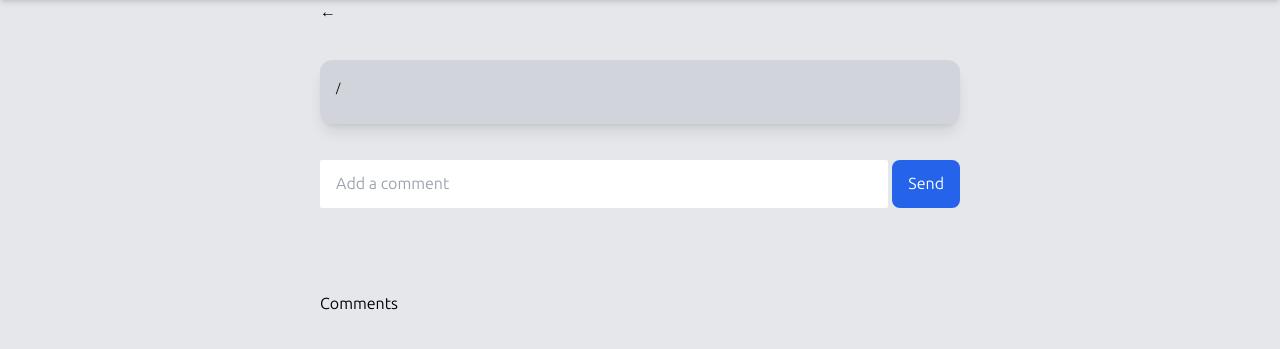
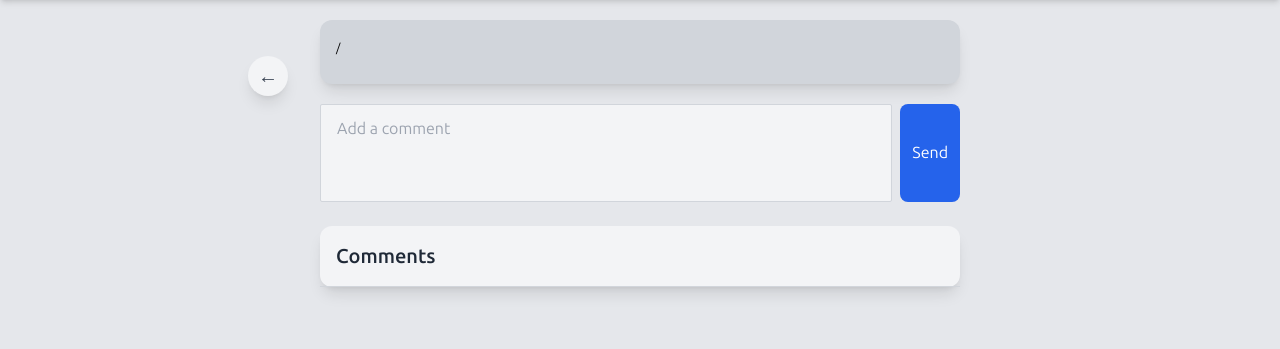
Before and after one commit to Kurama73/Blog_php_S3, a PHP site: page /article.php in a window 1280 px wide. Shown: the part 88-437 px from the top of the page. Run offline with PHP 8.4, Linux system fonts and the light colour scheme; a user stored in the database is signed in; data comes from the database, SQL or seed files in the repository; data that the repository does not hold is empty.

Commit message:
css + fix

```diff
--- a/src/article.php
+++ b/src/article.php
@@ -52,21 +52,20 @@ if (!empty($_POST["comment"])) {
 
 
 <!DOCTYPE html>
-<html lang="">
+<html lang="en">
 <head>
     <title><?php echo htmlspecialchars($article['titre']); ?></title>
 </head>
 <body>
-<main class="max-w-2xl m-auto px-4">
-    <!-- Bouton de retour -->
-    <a href="home.php" class="return-button">
-        <div class="circle">
-            <span class="arrow">&larr;</span>
-        </div>
+<main class="max-w-2xl m-auto px-4 relative">
+
+    <!-- Return Button -->
+    <a href="home.php" class="absolute left-0 top-0 mt-9 -ml-14 flex items-center justify-center w-10 h-10 bg-gray-100 text-gray-700 rounded-full shadow-lg hover:bg-gray-200 hover:scale-105 transition-transform duration-200">
+        <span class="text-xl">&larr;</span>
     </a>
 
     <!-- Article -->
-    <div class="rounded-xl shadow-lg w-full max-w-2xl m-auto px-4 py-5 my-9 bg-gray-300">
+    <div class="rounded-xl shadow-lg w-full max-w-2xl m-auto px-4 py-5 my-5 bg-gray-300">
         <div class="text-xs mb-2">
             <p><?php echo htmlspecialchars($article[0]['pseudo']); ?>
                 / <?php echo htmlspecialchars($article[0]['date_formatee']); ?></p>
@@ -78,48 +77,38 @@ if (!empty($_POST["comment"])) {
     <div>
         <!-- Ajout commentaire -->
         <div>
-            <form method="POST" class="flex">
-
-                    <textarea name="comment" maxlength="280" rows="1" placeholder="Add a comment"
-                              class="w-full resize-none px-4 py-3 rounded-sm"></textarea>
-
-                <input type="submit" value="Send" class="bg-blue-600 rounded-lg ml-1 px-4 text-white">
+            <form method="POST" class="flex space-x-2">
+                <textarea name="comment" maxlength="280" rows="3" placeholder="Add a comment"
+                          class="w-full resize-none px-4 py-3 rounded-sm bg-gray-100 border border-gray-300 focus:outline-none focus:border-blue-400"></textarea>
+                <button type="submit" class="bg-blue-600 text-white rounded-lg px-3 py-1 hover:bg-blue-700">Send</button>
             </form>
         </div>
 
-        <hr class="my-10 border-2">
+        <hr class="border-2">
 
         <!-- Liste des commentaires -->
-        <div>
-            <h3>Comments</h3>
-            <?php foreach ($comments as $comment): ?>
-                <div>
+        <div class="w-full bg-gray-100 rounded-xl shadow-lg mt-5">
+            <h3 class="text-xl font-semibold text-gray-800 p-4 border-b border-gray-300">Comments</h3>
 
-                    <p class="text-xs mb-2"><?php echo htmlspecialchars($comment['pseudo']); ?>
-                        / <?php echo htmlspecialchars($comment['date']); ?></p>
+            <?php foreach ($comments as $index => $comment): ?>
+                <div class="p-4 <?php echo ($index < count($comments) - 1) ? 'border-b border-gray-300' : ''; ?>">
+                    <p class="text-sm text-gray-500 mb-1">
+                        <?php echo htmlspecialchars($comment['pseudo']); ?> / <?php echo htmlspecialchars($comment['date']); ?>
+                    </p>
+                    <p class="text-gray-700 mb-2"><?php echo nl2br(htmlspecialchars($comment['contenu'])); ?></p>
 
-                    <p><?php echo nl2br(htmlspecialchars($comment['contenu'])); ?></p>
-
-                    <?php
-                    if (strtolower($comment['pseudo']) == strtolower($_SESSION["pseudo"])): ?>
-
-                        <form method="post">
-
-                            <input type="hidden" name="id_commentaire"
-                                   value="<?php echo $comment['id_commentaire']; ?>">
-                            <button type="submit" name="delete-article"><img src="./images/icons/gi_delete.svg"
-                                                                             alt="delete-icon"></button>
-
+                    <?php if (strtolower($comment['pseudo']) == strtolower($_SESSION["pseudo"])): ?>
+                        <form method="post" class="flex items-center mt-2">
+                            <input type="hidden" name="id_commentaire" value="<?php echo $comment['id_commentaire']; ?>">
+                            <button type="submit" name="delete-article" class="text-red-500 hover:text-red-700 flex items-center">
+                                <img src="./images/icons/gi_delete.svg" alt="delete-icon" class="w-4 h-4 mr-1">Delete
+                            </button>
                         </form>
-
                     <?php endif; ?>
-
                 </div>
             <?php endforeach; ?>
         </div>
-
     </div>
-
 </main>
 </body>
 </html>
--- a/src/output.css
+++ b/src/output.css
@@ -640,6 +640,34 @@ body {
 
 /* Add article */
 
+.fixed {
+  position: fixed;
+}
+
+.absolute {
+  position: absolute;
+}
+
+.relative {
+  position: relative;
+}
+
+.left-5 {
+  left: 1.25rem;
+}
+
+.top-5 {
+  top: 1.25rem;
+}
+
+.left-0 {
+  left: 0px;
+}
+
+.top-0 {
+  top: 0px;
+}
+
 .float-right {
   float: right;
 }
@@ -648,14 +676,39 @@ body {
   margin: auto;
 }
 
+.my-10 {
+  margin-top: 2.5rem;
+  margin-bottom: 2.5rem;
+}
+
 .my-9 {
   margin-top: 2.25rem;
   margin-bottom: 2.25rem;
 }
 
-.my-10 {
-  margin-top: 2.5rem;
-  margin-bottom: 2.5rem;
+.mx-auto {
+  margin-left: auto;
+  margin-right: auto;
+}
+
+.my-8 {
+  margin-top: 2rem;
+  margin-bottom: 2rem;
+}
+
+.my-5 {
+  margin-top: 1.25rem;
+  margin-bottom: 1.25rem;
+}
+
+.mx-3 {
+  margin-left: 0.75rem;
+  margin-right: 0.75rem;
+}
+
+.my-3 {
+  margin-top: 0.75rem;
+  margin-bottom: 0.75rem;
 }
 
 .mb-1 {
@@ -670,6 +723,10 @@ body {
   margin-bottom: 1rem;
 }
 
+.ml-1 {
+  margin-left: 0.25rem;
+}
+
 .mt-2 {
   margin-top: 0.5rem;
 }
@@ -678,12 +735,40 @@ body {
   margin-left: 0.5rem;
 }
 
-.ml-5 {
-  margin-left: 1.25rem;
+.mr-1 {
+  margin-right: 0.25rem;
 }
 
-.ml-1 {
-  margin-left: 0.25rem;
+.mr-2 {
+  margin-right: 0.5rem;
+}
+
+.mt-6 {
+  margin-top: 1.5rem;
+}
+
+.mt-10 {
+  margin-top: 2.5rem;
+}
+
+.mt-5 {
+  margin-top: 1.25rem;
+}
+
+.mt-4 {
+  margin-top: 1rem;
+}
+
+.-ml-14 {
+  margin-left: -3.5rem;
+}
+
+.mt-9 {
+  margin-top: 2.25rem;
+}
+
+.mr-3 {
+  margin-right: 0.75rem;
 }
 
 .block {
@@ -694,8 +779,20 @@ body {
   display: flex;
 }
 
+.inline-flex {
+  display: inline-flex;
+}
+
 .hidden {
   display: none;
+}
+
+.h-4 {
+  height: 1rem;
+}
+
+.h-10 {
+  height: 2.5rem;
 }
 
 .min-h-screen {
@@ -714,32 +811,28 @@ body {
   width: 100%;
 }
 
-.w-2 {
-  width: 0.5rem;
+.w-4 {
+  width: 1rem;
 }
 
-.min-w-5 {
-  min-width: 1.25rem;
+.w-10 {
+  width: 2.5rem;
 }
 
 .max-w-2xl {
   max-width: 42rem;
 }
 
-.max-w-5 {
-  max-width: 1.25rem;
+.cursor-auto {
+  cursor: auto;
 }
 
-.max-w-1 {
-  max-width: 0.25rem;
+.cursor-pointer {
+  cursor: pointer;
 }
 
 .resize-none {
   resize: none;
-}
-
-.flex-row {
-  flex-direction: row;
 }
 
 .flex-col {
@@ -758,22 +851,20 @@ body {
   justify-content: space-between;
 }
 
-.gap-2 {
-  gap: 0.5rem;
-}
-
 .space-y-6 > :not([hidden]) ~ :not([hidden]) {
   --tw-space-y-reverse: 0;
   margin-top: calc(1.5rem * calc(1 - var(--tw-space-y-reverse)));
   margin-bottom: calc(1.5rem * var(--tw-space-y-reverse));
 }
 
+.space-x-2 > :not([hidden]) ~ :not([hidden]) {
+  --tw-space-x-reverse: 0;
+  margin-right: calc(0.5rem * var(--tw-space-x-reverse));
+  margin-left: calc(0.5rem * calc(1 - var(--tw-space-x-reverse)));
+}
+
 .overflow-hidden {
   overflow: hidden;
-}
-
-.overflow-x-auto {
-  overflow-x: auto;
 }
 
 .overflow-ellipsis {
@@ -804,8 +895,12 @@ body {
   border-radius: 0.75rem;
 }
 
-.rounded {
-  border-radius: 0.25rem;
+.rounded-md {
+  border-radius: 0.375rem;
+}
+
+.rounded-full {
+  border-radius: 9999px;
 }
 
 .rounded-b-xl {
@@ -838,6 +933,10 @@ body {
 
 .border-b-2 {
   border-bottom-width: 2px;
+}
+
+.border-b {
+  border-bottom-width: 1px;
 }
 
 .border-gray-300 {
@@ -875,22 +974,38 @@ body {
   background-color: rgb(249 250 251 / var(--tw-bg-opacity));
 }
 
-.bg-blue-500 {
+.bg-white {
   --tw-bg-opacity: 1;
-  background-color: rgb(59 130 246 / var(--tw-bg-opacity));
+  background-color: rgb(255 255 255 / var(--tw-bg-opacity));
 }
 
-.bg-red-600 {
+.bg-gray-200 {
   --tw-bg-opacity: 1;
-  background-color: rgb(220 38 38 / var(--tw-bg-opacity));
+  background-color: rgb(229 231 235 / var(--tw-bg-opacity));
+}
+
+.bg-opacity-0 {
+  --tw-bg-opacity: 0;
 }
 
 .p-3 {
   padding: 0.75rem;
 }
 
+.p-4 {
+  padding: 1rem;
+}
+
 .p-8 {
   padding: 2rem;
+}
+
+.p-6 {
+  padding: 1.5rem;
+}
+
+.p-2 {
+  padding: 0.5rem;
 }
 
 .px-2 {
@@ -938,6 +1053,21 @@ body {
   padding-bottom: 1.75rem;
 }
 
+.py-2 {
+  padding-top: 0.5rem;
+  padding-bottom: 0.5rem;
+}
+
+.py-1 {
+  padding-top: 0.25rem;
+  padding-bottom: 0.25rem;
+}
+
+.px-3 {
+  padding-left: 0.75rem;
+  padding-right: 0.75rem;
+}
+
 .pl-3 {
   padding-left: 0.75rem;
 }
@@ -966,12 +1096,26 @@ body {
   line-height: 1rem;
 }
 
+.text-lg {
+  font-size: 1.125rem;
+  line-height: 1.75rem;
+}
+
+.text-sm {
+  font-size: 0.875rem;
+  line-height: 1.25rem;
+}
+
 .font-bold {
   font-weight: 700;
 }
 
 .font-medium {
   font-weight: 500;
+}
+
+.font-semibold {
+  font-weight: 600;
 }
 
 .text-gray-500 {
@@ -994,9 +1138,23 @@ body {
   color: rgb(255 255 255 / var(--tw-text-opacity));
 }
 
-.text-gray-50 {
+.text-blue-500 {
   --tw-text-opacity: 1;
-  color: rgb(249 250 251 / var(--tw-text-opacity));
+  color: rgb(59 130 246 / var(--tw-text-opacity));
+}
+
+.text-gray-800 {
+  --tw-text-opacity: 1;
+  color: rgb(31 41 55 / var(--tw-text-opacity));
+}
+
+.text-red-500 {
+  --tw-text-opacity: 1;
+  color: rgb(239 68 68 / var(--tw-text-opacity));
+}
+
+.opacity-0 {
+  opacity: 0;
 }
 
 .shadow-lg {
@@ -1017,6 +1175,12 @@ body {
   box-shadow: var(--tw-ring-offset-shadow, 0 0 #0000), var(--tw-ring-shadow, 0 0 #0000), var(--tw-shadow);
 }
 
+.shadow-sm {
+  --tw-shadow: 0 1px 2px 0 rgb(0 0 0 / 0.05);
+  --tw-shadow-colored: 0 1px 2px 0 var(--tw-shadow-color);
+  box-shadow: var(--tw-ring-offset-shadow, 0 0 #0000), var(--tw-ring-shadow, 0 0 #0000), var(--tw-shadow);
+}
+
 .outline-none {
   outline: 2px solid transparent;
   outline-offset: 2px;
@@ -1024,6 +1188,22 @@ body {
 
 .filter {
   filter: var(--tw-blur) var(--tw-brightness) var(--tw-contrast) var(--tw-grayscale) var(--tw-hue-rotate) var(--tw-invert) var(--tw-saturate) var(--tw-sepia) var(--tw-drop-shadow);
+}
+
+.transition-transform {
+  transition-property: transform;
+  transition-timing-function: cubic-bezier(0.4, 0, 0.2, 1);
+  transition-duration: 150ms;
+}
+
+.duration-200 {
+  transition-duration: 200ms;
+}
+
+.hover\:scale-105:hover {
+  --tw-scale-x: 1.05;
+  --tw-scale-y: 1.05;
+  transform: translate(var(--tw-translate-x), var(--tw-translate-y)) rotate(var(--tw-rotate)) skewX(var(--tw-skew-x)) skewY(var(--tw-skew-y)) scaleX(var(--tw-scale-x)) scaleY(var(--tw-scale-y));
 }
 
 .hover\:bg-blue-700:hover {
@@ -1034,6 +1214,26 @@ body {
 .hover\:bg-gray-400:hover {
   --tw-bg-opacity: 1;
   background-color: rgb(156 163 175 / var(--tw-bg-opacity));
+}
+
+.hover\:bg-gray-200:hover {
+  --tw-bg-opacity: 1;
+  background-color: rgb(229 231 235 / var(--tw-bg-opacity));
+}
+
+.hover\:text-blue-700:hover {
+  --tw-text-opacity: 1;
+  color: rgb(29 78 216 / var(--tw-text-opacity));
+}
+
+.hover\:text-red-700:hover {
+  --tw-text-opacity: 1;
+  color: rgb(185 28 28 / var(--tw-text-opacity));
+}
+
+.focus\:border-blue-400:focus {
+  --tw-border-opacity: 1;
+  border-color: rgb(96 165 250 / var(--tw-border-opacity));
 }
 
 .focus\:outline-none:focus {
```
Also changed, not shown: src/home.php (+5 -4 lines).
